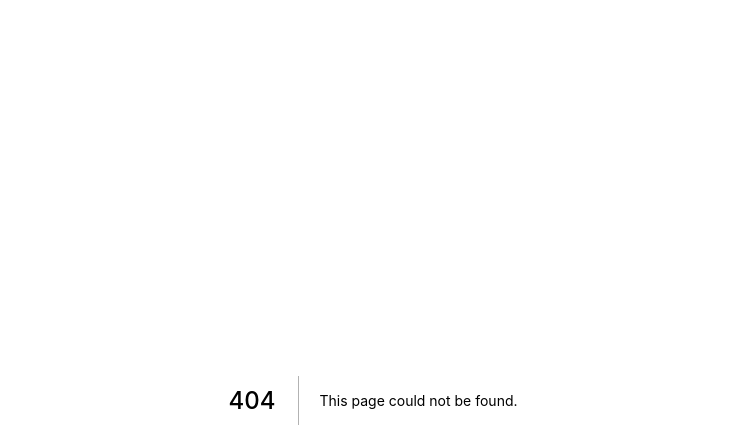
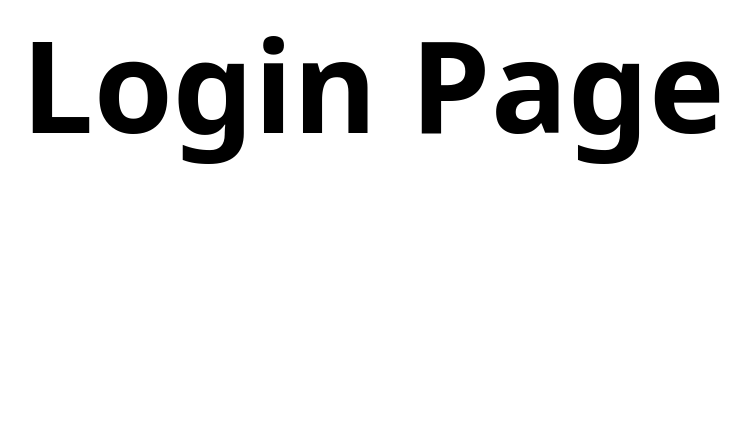
Before and after one commit to manassahoo-dev/nerchuko-app, a Next.js app in the folder frontend/: page /login in a window 1280 px wide. Before the commit this address had no page. Shown: the top 448 px of the page, without its empty margins (267-1018 px from the left). Built offline with nearby package versions, Linux system fonts and the light colour scheme.

Commit message:
Add Login Page

```diff
--- /dev/null
+++ b/frontend/pages/login.tsx
@@ -0,0 +1,20 @@
+import Head from 'next/head';
+import React from 'react';
+/**
+ * Login Page of the Application
+ * @return {JSX.Element}
+ */
+export default function Login(): JSX.Element {
+  return (
+    <div>
+      <Head>
+        <title>Login Page</title>
+        <link rel='icon' href='/favicon.ico' />
+      </Head>
+
+      <main className=''>
+        <h1 className='text-9xl text-center font-bold pt-5'>Login Page</h1>
+      </main>
+    </div>
+  );
+}
```
